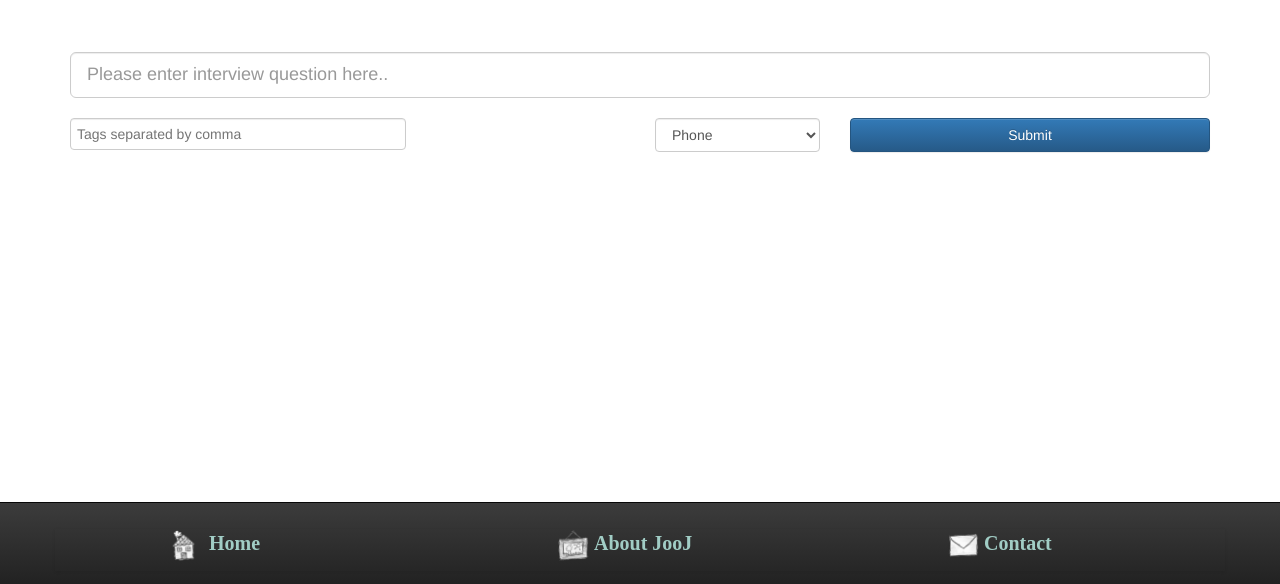
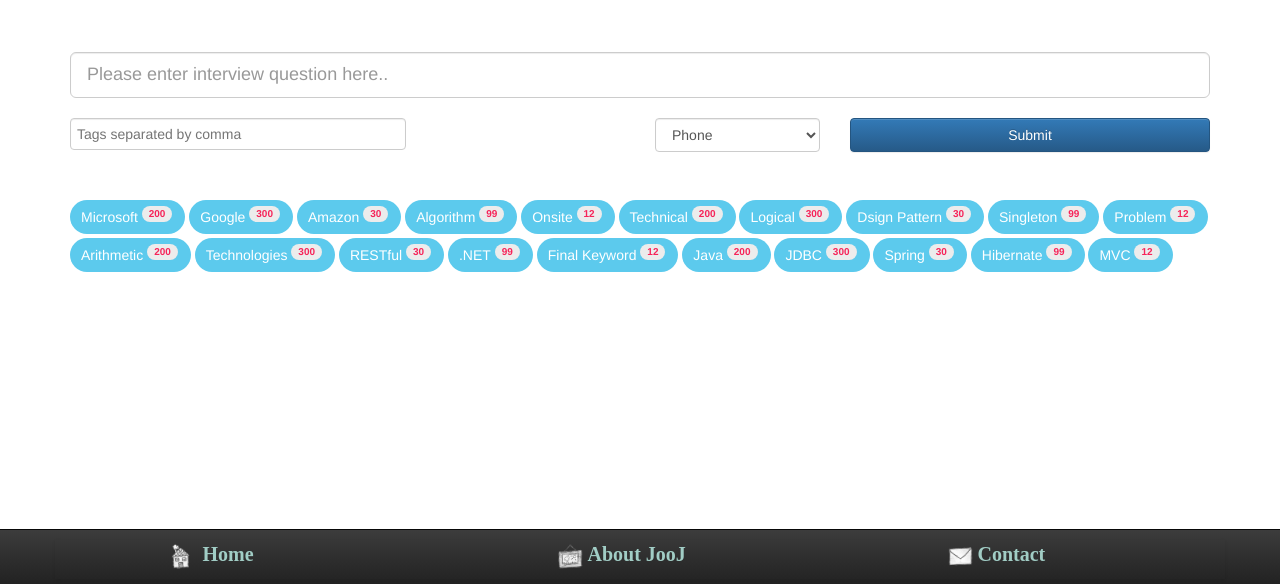
Before and after one commit to amarbayar/jooj, a PHP site: page / in a window 1280 px wide. Shown: the part 216-800 px from the top of the page. Run offline with PHP 8.4, Linux system fonts and the light colour scheme; some libraries are stand-ins or nearby versions.

Commit message:
Updated UI views to display questions selected by a certain tag

```diff
--- /dev/null
+++ b/css/jooj.js
@@ -0,0 +1 @@
+$("div#top").css("margin-bottom", "20px");
--- a/css/styles.css
+++ b/css/styles.css
@@ -21,8 +21,8 @@ div#footer{
 	font-weight: bold;
 	font-family: "Quicksand";
 	font-size: 20px;
-	margin-top:2%;
-	margin-bottom: 1%;
+	margin-top:10px;
+	margin-bottom: 5px;
 	text-decoration: none;
 	box-shadow: 0 1px 3px rgba(0,0,0,0.1);
 }
@@ -33,8 +33,8 @@ a.a:hover{
 	text-decoration: none;
 }
 img#footer{
-	width:12%;
-	height:12%;
+	width:25px;
+	height:25px;
 }
 select#itype option{
 	color:white;
@@ -43,3 +43,46 @@ select#itype option{
 option#t1{
 	height:50px;
 }
+a.tag:hover{
+	text-decoration: none;
+}
+button#tag{
+	background-color:#5ccaed;
+	border-radius: 25px;
+	padding-left:10px;
+	color:white;
+	margin-bottom: 4px;
+	overflow: visible;
+}
+span#badge{
+	background-color:#ECECEC;
+	color:#F62459;
+	font-size:10px;
+	float:right;
+}
+p#dquestion{
+	word-wrap:brak-word;
+}
+button#distag{
+	background-color:#5ccaed;
+	border-radius:25px;
+	padding-left:10px;
+	color:white;
+	margin-bottom: 2px;
+}
+span#disbadge{
+	background-color:#ECECEC;
+	color:#F62459;
+}
+div#qdate{
+	background-color:#5ccaed;
+	color:white;
+	border-radius:25px;
+	vertical-align: center;
+}
+span#question{
+	font-weight: bold;
+}
+span#question_body{
+	font-style: italic;
+}
--- a/view/index_view.html
+++ b/view/index_view.html
@@ -46,46 +46,40 @@
 			</div>
 		</form>
 		<br><br>
-		<div class="container">
-			<div class="row">
-				<div class="col-md-1">
+		<form id="tag_submit" action="control/select_control.php" method="post">
+			<div class="container">
+			<?php
+				$tags = array(
+						"Microsoft"=>"200",
+						"Google"=>"300",
+						"Amazon"=>"30",
+						"Algorithm"=>"99",
+						"Onsite"=>"12",
+						"Technical"=>"200",
+						"Logical"=>"300",
+						"Dsign Pattern"=>"30",
+						"Singleton"=>"99",
+						"Problem"=>"12",
+						"Arithmetic"=>"200",
+						"Technologies"=>"300",
+						"RESTful"=>"30",
+						".NET"=>"99",
+						"Final Keyword"=>"12",
+						"Java"=>"200",
+						"JDBC"=>"300",
+						"Spring"=>"30",
+						"Hibernate"=>"99",
+						"MVC"=>"12"
 
-				</div>
-				<div class="col-md-1">
-
-				</div>
-				<div class="col-md-1">
-
-				</div>
-				<div class="col-md-1">
-
-				</div>
-				<div class="col-md-1">
-
-				</div>
-				<div class="col-md-1">
-
-				</div>
-				<div class="col-md-1">
-
-				</div>
-				<div class="col-md-1">
-
-				</div>
-				<div class="col-md-1">
-
-				</div>
-				<div class="col-md-1">
-
-				</div>
-				<div class="col-md-1">
-
-				</div>
-				<div class="col-md-1">
-
-				</div>
+					);
+				foreach($tags as $tag => $count){
+			?>
+								<button id="tag" class="btn" name="tag" value="<?=$tag?>"><?= $tag?>&nbsp<span id="badge" class="badge"><?= $count ?> </span> </button>
+			<?php
+				}
+			?>
 			</div>
-		</div>
+		</form>
 		<nav class="navbar navbar-inverse navbar-fixed-bottom" role="navigation">
 			<div id="footer" class="container">
 				<div class="row">
@@ -101,10 +95,8 @@
 				</div>
 		    </div>
 		</nav>
-		<script src="./css/"></script>
 		<script src="css/jquery-2.1.1.js"></script>
 		<script src="https://maxcdn.bootstrapcdn.com/bootstrap/3.2.0/js/bootstrap.min.js"></script>
 		<script src="css/bootstrap-tagsinput.js"></script>
-
 	</body>
 </html>
```
Also changed, not shown: control/select_control.php (deleted, +0 -45 lines), view/question_view.html (added, +122 -0 lines), view/question_view.php (deleted).
